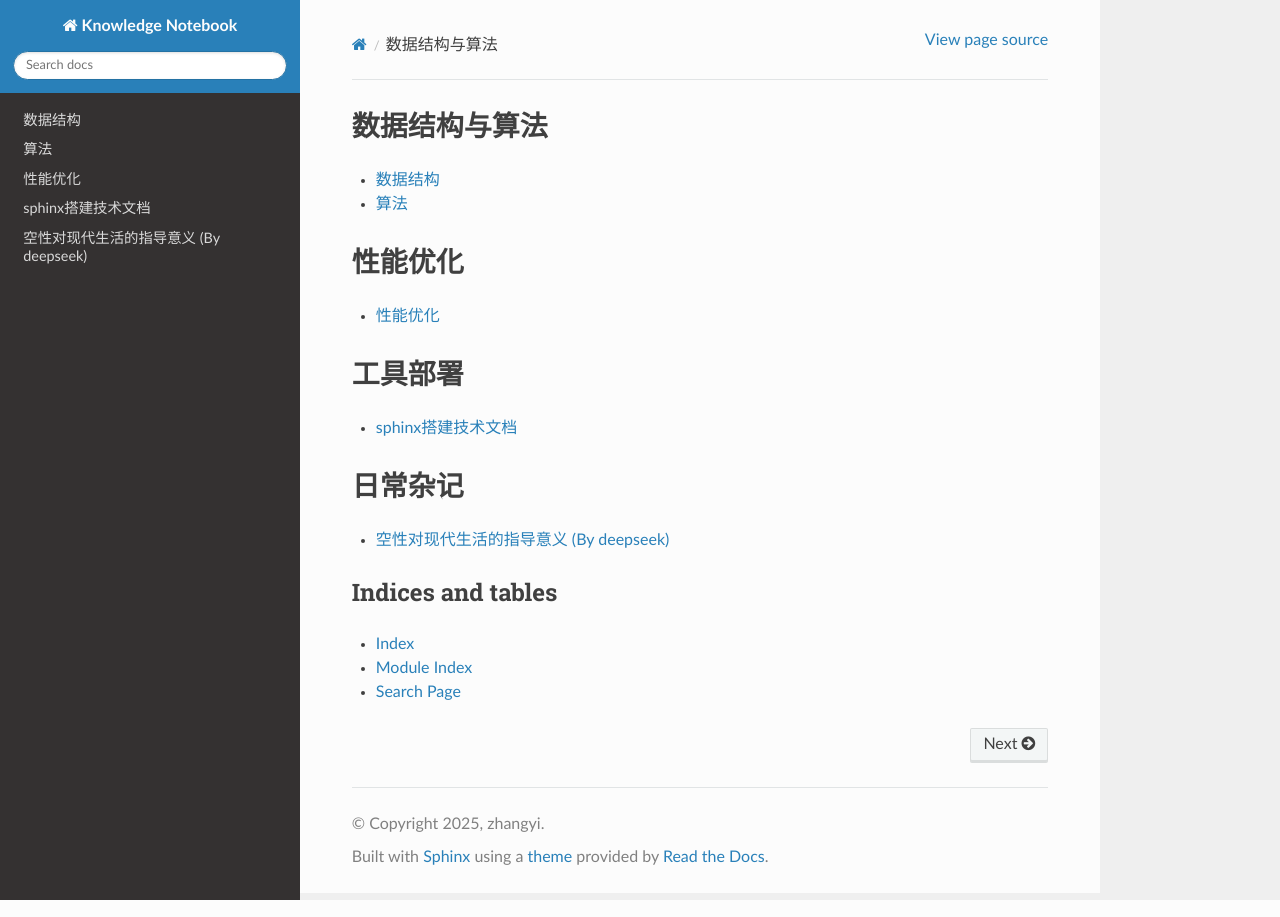
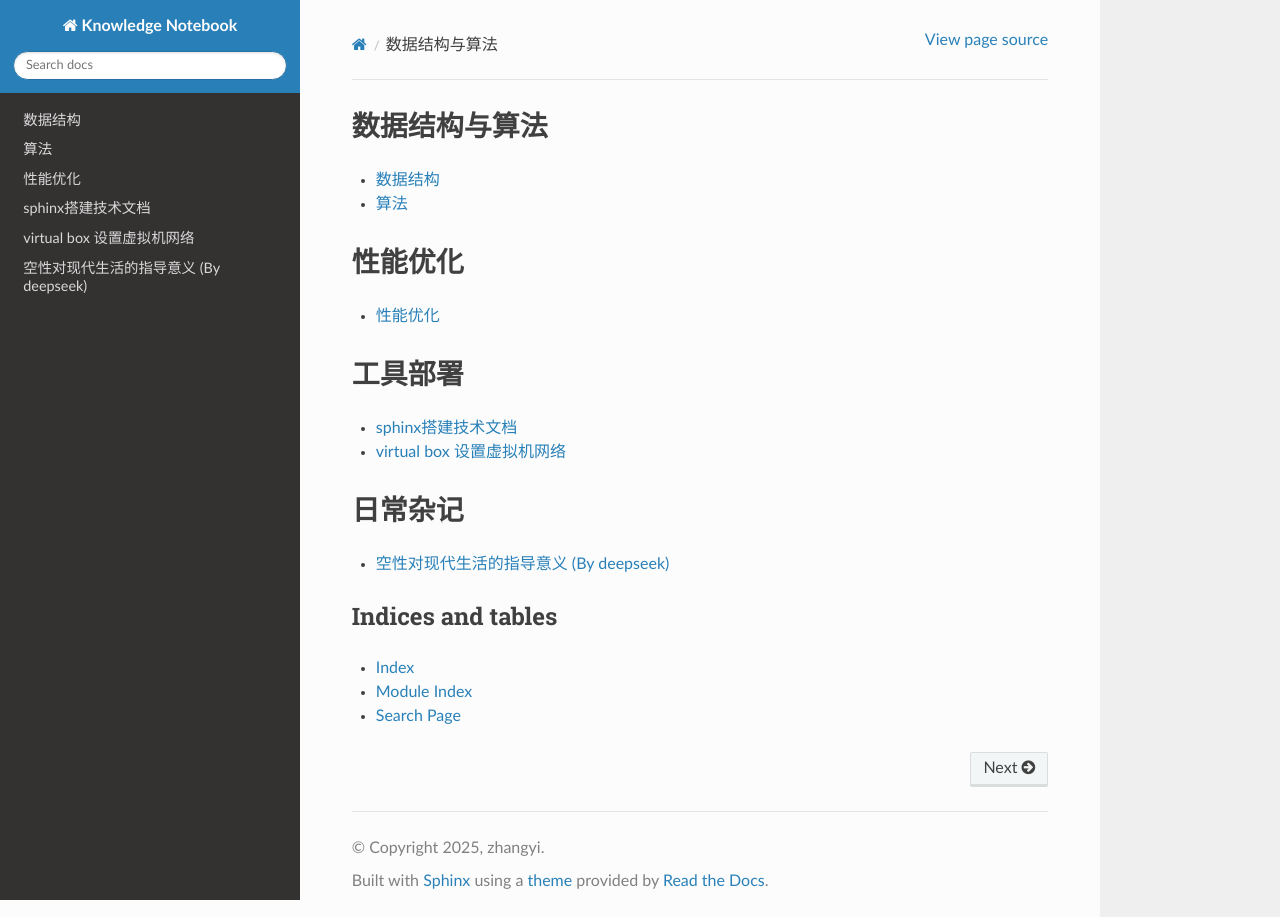
Before and after one commit to zhangyi1995/Notebook, a Sphinx documentation site: the page built from source/index.rst, in a window 1280 px wide. Built offline with Sphinx 7.4.7 and the Read the Docs theme 3.1.0, drawn with Linux system fonts in a browser that asks for light colours; some of the changed lines change nothing that is shown.

Commit message:
feat: add doc_virtualbox

```diff
--- a/source/index.rst
+++ b/source/index.rst
@@ -1,4 +1,4 @@
-.. Data-Intensive_Application documentation master file, created by
+.. Knowledge n documentation master file, created by
    sphinx-quickstart on Wed Jan  1 20:36:03 2025.
    You can adapt this file completely to your liking, but it should at least
    contain the root `toctree` directive.
@@ -27,7 +27,7 @@
    :maxdepth: 1
 
    tools/doc_tools.md
-
+   tools/doc_tool_virtualbox.md
 日常杂记
 -----------------------
 
--- /dev/null
+++ b/source/tools/doc_tool_virtualbox.md
@@ -0,0 +1,16 @@
+# virtual box 设置虚拟机网络
+
+1. 虚拟机设置网络
+启用两个网卡， 一个设置为NAT端口转发，一个设置为host-only网卡。
+
+2. NAT端口转发
+虚拟机设置端口转发，端口转发设置如下：
+    * 名称：80
+    * 协议：0.0.0.0
+    * 主系统ip：127.0.0.1
+    * 主系统端口：2222
+    * 子系统IP：192.168.56.101
+    * 子系统端口：22
+3. host-only网卡
+
+    host-only网卡设置的IP为192.168.56.102。**（需要和NAT端口设置的不一致，否则无法访问。）**
```
